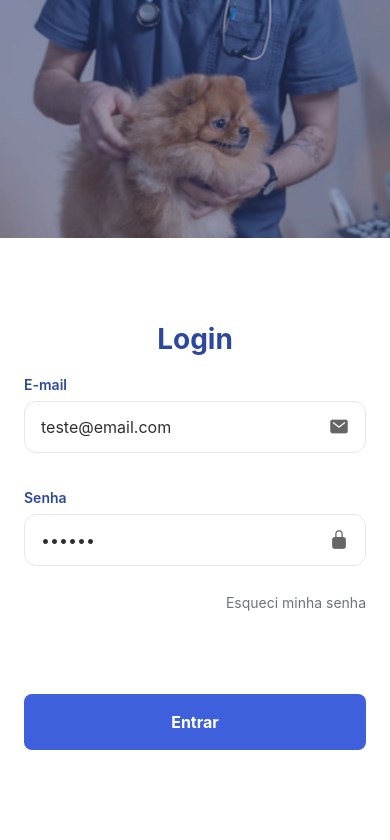
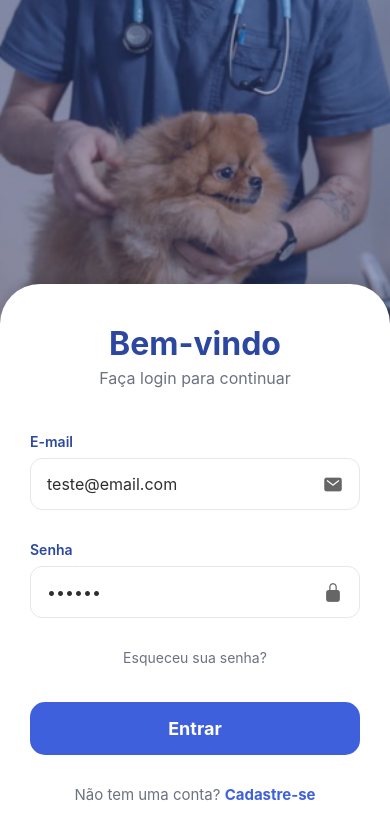
Before and after one commit to victoralves10/MOBILE-EXPO-CHLLNG, a React Native app: screen /Login in a window 390 px wide. Shown: the top 840 px of the page. Built offline with nearby package versions, Linux system fonts and the light colour scheme.

Commit message:
Estilização da tela de login

```diff
--- a/src/screens/Login/Index.tsx
+++ b/src/screens/Login/Index.tsx
@@ -1,106 +1,89 @@
+import React, { useState } from "react";
 import {
     View,
     Text,
     Image,
-    TextInput,
     KeyboardAvoidingView,
     Platform,
     TouchableWithoutFeedback,
     Keyboard,
     TouchableOpacity,
-    StatusBar
+    StatusBar,
+    Alert
 } from "react-native";
 
+import { useNavigation } from "@react-navigation/native";
 import { styles } from "./styles";
-import { useState } from "react";
 import { colors } from "../../global/colors";
-import { useNavigation } from "@react-navigation/native";
 import CustomTextInput from "../../components/CustomTextInput/Index";
 
 export default function Login() {
-
-    // Esses estados guardam o que o usuário digita nos inputs (dps mudar para outra pagina)
+    // Estados para armazenar os dados dos inputs
     const [email, setEmail] = useState("teste@email.com");
     const [senha, setSenha] = useState("123456");
 
-    // Simulação de uma autenticação sem um backend
-    const USUARIO = {
+    const navigation = useNavigation<any>();
+
+    // Objeto de usuário simulado para validação
+    const USUARIO_MOCK = {
         email: "teste@email.com",
         senha: "123456",
     };
 
-    // Funçãozinha basica para vildar oq foi digitado e realizar o login
+    // Função que valida o login
     function handleLogin() {
-
-        if (email === USUARIO.email && senha === USUARIO.senha) {
-
+        if (email === USUARIO_MOCK.email && senha === USUARIO_MOCK.senha) {
             navigation.navigate("App");
-
         } else {
-
-            alert("E-mail ou senha incorretos!");
-
+            Alert.alert("Erro de Acesso", "E-mail ou senha incorretos!");
         }
     }
 
-    const navigation = useNavigation<any>();
-
     return (
-
-        // O KeyboardAvoidingView empurra a tela pra cima quando o teclado abre
-        // behavior muda conforme o sistema operacional
         <KeyboardAvoidingView
             style={styles.containerTela}
-            behavior={Platform.OS === "ios" ? "padding" : "height"}>
+            behavior={Platform.OS === "ios" ? "padding" : undefined}
+        >
+            <StatusBar
+                backgroundColor="transparent"
+                translucent
+                barStyle="light-content"
+            />
 
-            {/* Controla a barra de status do celular (wi-fi, hora, bateria e etc...) */}
-            <StatusBar
-                backgroundColor={colors.black}
-                barStyle="light-content"/>
+            <TouchableWithoutFeedback onPress={Keyboard.dismiss}>
+                <View style={styles.containerConteudo}>
 
-            {/* Fecha o teclado quando tocar no resto da tela */}
-            <TouchableWithoutFeedback onPress={Keyboard.dismiss}>
-
-                <View style={{ flex: 1 }}>
-
-                    {/* TOPO - parte da image do caozinho */}
-                    <View style={styles.containerTopo}>
-
+                    {/* Seção da Imagem de Fundo */}
+                    <View style={styles.containerBanner}>
                         <Image
                             source={require("../../../assets/img-login.png")}
-                            style={styles.imagemLogo}
+                            style={styles.imagemBanner}
                         />
-
                     </View>
 
-                    {/* FORMULÁRIO - parte do e-mail, senha, login e etc... */}
+                    {/* Formulário de Entrada */}
                     <View style={styles.containerFormulario}>
 
-                        {/* BLOCO SUPERIOR - titulo e inputs*/}
-                        <View style={styles.containerCampos}>
+                        <View style={styles.containerTextos}>
+                            <Text style={styles.textoTitulo}>Bem-vindo</Text>
+                            <Text style={styles.textoSubtitulo}>Faça login para continuar</Text>
+                        </View>
 
-                            {/* Titulo da tela (Login) */}
-                            <Text style={styles.textoTitulo}>
-                                Login
-                            </Text>
-
-                            {/* INPUT EMAIL */}
+                        <View style={styles.containerInputs}>
                             <CustomTextInput
                                 title="E-mail"
-                                placeholder="exemplo@email.com"
+                                placeholder="Seu e-mail cadastrado"
                                 rightIconName="mail"
                                 keyboardType="email-address"
                                 autoCapitalize="none"
                                 value={email}
                                 onChangeText={setEmail}
                                 titleStyle={{ color: colors.blueDark }}
-
                             />
 
-                            {/* INPUT SENHA */}
                             <CustomTextInput
                                 title="Senha"
-                                placeholder="Digite sua senha"
+                                placeholder="Sua senha secreta"
                                 rightIconName="lock-closed"
                                 secureTextEntry
                                 value={senha}
@@ -108,42 +91,36 @@ export default function Login() {
                                 titleStyle={{ color: colors.blueDark }}
                             />
 
-                            {/* ESQUECI SENHA */}
                             <TouchableOpacity
-                                style={styles.containerEsqueciSenha}
-                                onPress={() => console.log("esqueci senha")}
+                                style={styles.botaoEsqueceuSenha}
+                                onPress={() => console.log("Recuperar senha")}
                             >
-
-                                <Text style={styles.textoLink}>
-                                    Esqueci minha senha
-                                </Text>
-
+                                <Text style={styles.textoEsqueceuSenha}>Esqueceu sua senha?</Text>
                             </TouchableOpacity>
-
                         </View>
 
-                        {/* BLOCO INFERIOR - botão principal de login*/}
                         <View style={styles.containerAcoes}>
-
-                            {/* BOTÃO LOGIN */}
                             <TouchableOpacity
                                 style={styles.botaoEntrar}
                                 onPress={handleLogin}
+                                activeOpacity={0.8}
                             >
+                                <Text style={styles.textoBotaoEntrar}>Entrar</Text>
+                            </TouchableOpacity>
 
-                                <Text style={styles.textoBotao}>
-                                    Entrar
+                            <TouchableOpacity
+                                style={styles.botaoCadastro}
+                                onPress={() => console.log("Ir para Cadastro")}
+                            >
+                                <Text style={styles.textoCadastro}>
+                                    Não tem uma conta? <Text style={styles.textoCadastroDestaque}>Cadastre-se</Text>
                                 </Text>
-
                             </TouchableOpacity>
                         </View>
 
                     </View>
-
                 </View>
-
             </TouchableWithoutFeedback>
-
         </KeyboardAvoidingView>
     );
 }
--- a/src/screens/Login/styles.ts
+++ b/src/screens/Login/styles.ts
@@ -1,110 +1,129 @@
-import { StyleSheet } from "react-native";
+import { StyleSheet, Dimensions } from "react-native";
 import { colors } from "../../global/colors";
 
+const { height } = Dimensions.get("window");
+
 export const styles = StyleSheet.create({
-
-    // Container principal
+    // Container principal - tela inteira
     containerTela: {
         flex: 1,
         backgroundColor: colors.white,
     },
 
-    // TOPO
-    containerTopo: {
-        flex: 3,
+    // View para garantir q o conteúdo ocupe 100% da are disponivel para dividir (4 e 6) sem bugs
+    containerConteudo: {
+        flex: 1,
     },
 
-    // Imagem
-    imagemLogo: {
+    // Container de cima - onde fica a imagem
+    containerBanner: {
+        flex: 4,
+        width: "100%",
+    },
+
+    // Estilização da imagem no container de cima
+    imagemBanner: {
         width: "100%",
         height: "100%",
         resizeMode: "cover",
     },
 
-    // FORMULÁRIO
+    // Container q fica por cima da imagem, arredondado nos cantos
     containerFormulario: {
-        flex: 7,
-        paddingHorizontal: 24,
-        paddingTop: 20,
-        paddingBottom: 30,
+        flex: 6,
         backgroundColor: colors.white,
+        marginTop: -50,
+        borderTopLeftRadius: 40,
+        borderTopRightRadius: 40,
+        paddingHorizontal: 30,
+        paddingTop: 40,
+        paddingBottom: 20,
+        justifyContent: "space-between",
 
-        justifyContent: "space-evenly",
+        // Subindo e Sombra
+        elevation: 15,
+        shadowColor: colors.black,
+        shadowOffset: { width: 0, height: -5 },
+        shadowOpacity: 0.1,
+        shadowRadius: 8,
     },
 
-    // BLOCO DOS CAMPOS
-    containerCampos: {
-        gap: 20,
+    // Centralizando o texto (Bem-vindo) e o subtitulo (Faça login para continuar)
+    // e da espaço pra os inputs
+    containerTextos: {
+        alignItems: "center",
+        marginBottom: 10,
     },
 
-    // BLOCO DOS BOTÕES/LINKS
-    containerAcoes: {
-        gap: 16,
+    // Titulo (Bem-vindo)
+    textoTitulo: {
+        fontSize: 32,
+        fontWeight: "bold",
+        color: colors.blueDark,
     },
 
-    // Título
-    textoTitulo: {
-        width: "100%",
-        fontSize: 28,
-        fontWeight: "bold",
-        color: colors.blueDark,
-        textAlign: "center",
+    // Subtitulo (faça login para continuar)
+    textoSubtitulo: {
+        fontSize: 16,
+        color: colors.gray,
+        marginTop: 5,
     },
 
-    // Container input
-    containerInput: {
-        width: "100%",
+    // Espaços entre os inputs
+    containerInputs: {
+        gap: 15,
     },
 
-    // Label
-    textoLabel: {
-        fontSize: 16,
-        color: colors.blueDark,
-        marginBottom: 6,
-        fontWeight: "600",
+    // Alinhamento do "Esqueceu sua senha?"
+    botaoEsqueceuSenha: {
+        alignSelf: "center", // ou flex-end
     },
 
-    // Input
-    campoInput: {
-        width: "100%",
-        borderWidth: 1.5,
-        borderColor: colors.grayLight,
-        borderRadius: 8,
-        padding: 18,
-        fontSize: 16,
-        color: colors.dark,
-        backgroundColor: colors.white,
+    // Estilização do "Esqueceu sua senha?"
+    textoEsqueceuSenha: {
+        color: colors.gray,
+        fontSize: 14,
     },
 
-    // Esqueci senha
-    containerEsqueciSenha: {
-        alignSelf: "flex-end",
-        marginTop: -8,
+    // Agrupando botão de cadastro e botão entrar
+    containerAcoes: {
+        width: "100%",
+        gap: 20,
+        marginBottom: 10,
     },
 
-    // Botão login
+    // Botão de login
     botaoEntrar: {
-        width: "100%",
         backgroundColor: colors.bluePrimary,
-        padding: 18,
-        borderRadius: 8,
+        paddingVertical: 16,
+        borderRadius: 15,
         alignItems: "center",
-        marginTop: 20
+        justifyContent: "center",
+        elevation: 3,
     },
 
-    // Texto botão
-    textoBotao: {
+    // Texto do botão de login
+    textoBotaoEntrar: {
         color: colors.white,
-        fontSize: 16,
+        fontSize: 18,
         fontWeight: "bold",
     },
 
-    // Texto links
-    textoLink: {
-        fontSize: 14,
-        color: colors.gray,
-        textAlign: "center",
+    // Botão de cadastro
+    botaoCadastro: {
+        alignItems: "center",
+        paddingVertical: 10,
     },
 
+    // Texto do botão de cadastro
+    textoCadastro: {
+        fontSize: 15,
+        color: colors.gray,
+    },
 
+    // Texto colorido do cadastro
+    textoCadastroDestaque: {
+        color: colors.bluePrimary,
+        fontWeight: "bold",
+    },
 });
```
